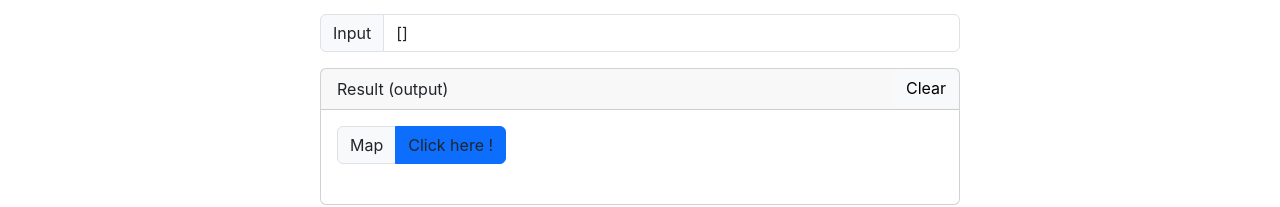
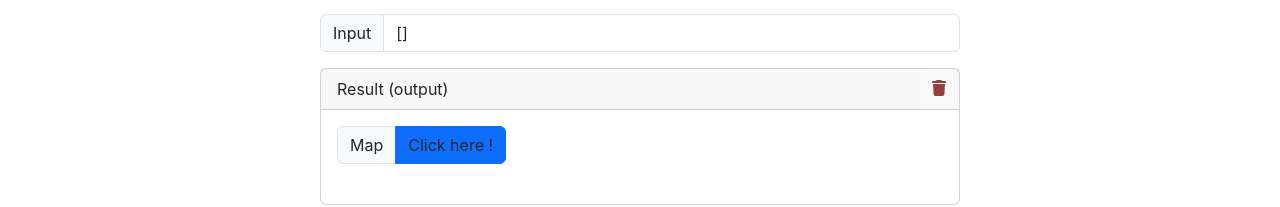
Before and after one commit to aB00747/React-Recipe, a React (Create React App) app: page /Map in a window 1280 px wide. Shown: the part 136-343 px from the top of the page. Built offline with nearby package versions, Linux system fonts and the light colour scheme.

Commit message:
use react-spring lib for animation on trash

```diff
--- a/package.json
+++ b/package.json
@@ -13,6 +13,7 @@
     "react-dom": "^18.2.0",
     "react-router-dom": "^6.22.3",
     "react-scripts": "5.0.1",
+    "react-spring": "^9.7.3",
     "web-vitals": "^2.1.4"
   },
   "scripts": {
@@ -38,5 +39,8 @@
       "last 1 firefox version",
       "last 1 safari version"
     ]
+  },
+  "devDependencies": {
+    "webpack-dev-server": "^4.15.2"
   }
 }
--- a/src/App.css
+++ b/src/App.css
@@ -52,6 +52,7 @@
 }
 
 
-.bin.active {
-  fill: red;
+.trash-icon {
+  /* fill: red; */
+  color: #993c3c;
 }
--- a/src/Components/ExampleComp/Map.js
+++ b/src/Components/ExampleComp/Map.js
@@ -1,11 +1,22 @@
 import { Button } from "bootstrap";
 import React, { useState, useEffect } from "react";
-import { faCheck } from "@fortawesome/free-solid-svg-icons";
 import { FontAwesomeIcon } from "@fortawesome/react-fontawesome";
+import { faTrash, faCheck } from "@fortawesome/free-solid-svg-icons";
+import { useSpring, animated } from "react-spring";
 
 export default function Map() {
   const [arr, setArr] = useState([]);
   const [boolean, setBoolean] = useState(false);
+  const [isClicked, setIsClicked] = useState(false);
+
+  const springProps = useSpring({
+    transform: isClicked ? "scale(1.4)" : "scale(1)",
+    config: { tension: 300, friction: 20 }, // Animation configuration
+    onRest: () => setIsClicked(false), // Reset isClicked state after animation ends
+    from: { transform: "scale(1)" }, // Initial transform scale
+    immediate: !isClicked,
+  });
+
 
   function display(e) {
     let data = e.target.value;
@@ -14,7 +25,15 @@ export default function Map() {
   }
 
   const handleClear = () => {
+    console.log("isClicked", isClicked);
     // Clear the data
+    setIsClicked(true);
+
+    // setTimeout(
+    //   () => setIsClicked(isClicked),
+    //   1000
+    // );
+
     setArr([]);
     setBoolean(false);
   };
@@ -63,15 +82,18 @@ export default function Map() {
         </div>
 
         <div className="card">
-          <button
-            className="btn btn-light position-absolute top-0 end-0"
-            onClick={() => setBoolean(false)}
-          >
-            Clear
-          </button>
-          {/* <button className="btn btn-light position-absolute top-0 end-0 m-2" onClick={handleClear}>
-          <FontAwesomeIcon icon={faCheck} />
-        </button> */}
+          <div className="btn btn-light position-absolute top-0 end-0">
+            <animated.div
+              style={springProps}
+              onClick={handleClear}
+              className="trash-icon"
+            >
+              <FontAwesomeIcon
+                icon={faTrash}
+                className={isClicked ? "trash-icon" : "trash-icon clicked"}
+              />
+            </animated.div>
+          </div>
           <div className="card-header">Result (output)</div>
           <div className="card-body input-group mb-3">
             <h5 className="card-title input-group-text">Map</h5>
```
Also changed, not shown: 1 other file (tests, documents, lock files or other folders).
